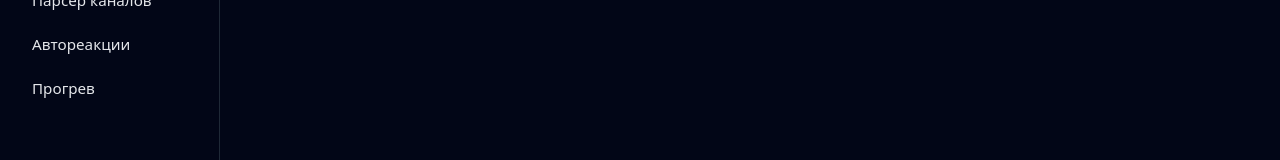
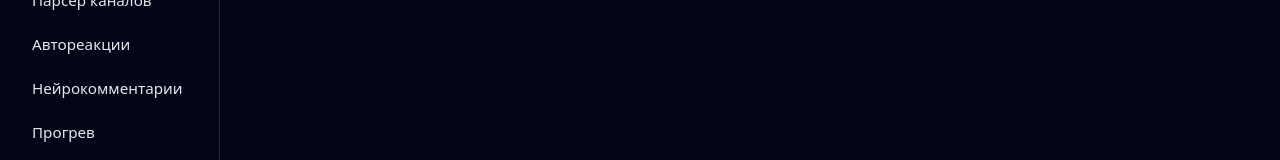
Before and after one commit to ilya-kkk/tg_client, a Next.js app in the folder FrontEnd/: page /warmup in a window 1280 px wide. Shown: the part 170-330 px from the top of the page. Built offline with nearby package versions, Linux system fonts and the light colour scheme; no server answers.

Commit message:
add ai commenting sidebar item

```diff
--- a/FrontEnd/app/(dashboard)/layout.tsx
+++ b/FrontEnd/app/(dashboard)/layout.tsx
@@ -19,6 +19,9 @@ export default function DashboardLayout({ children }: { children: ReactNode }) {
           <Link href="/auto-reactions" className="nav-link">
             Автореакции
           </Link>
+          <Link href="/ai-commenting" className="nav-link">
+            Нейрокомментарии
+          </Link>
           <Link href="/warmup" className="nav-link">
             Прогрев
           </Link>
```
Also changed, not shown: 1 other file (tests, documents, lock files or other folders).
